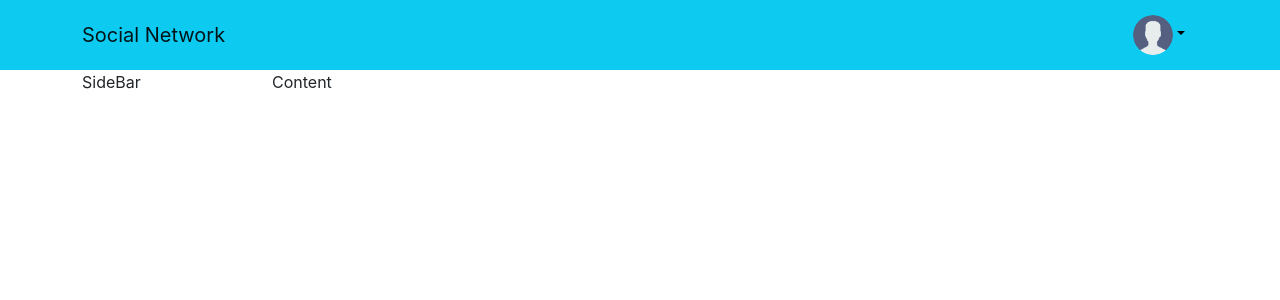
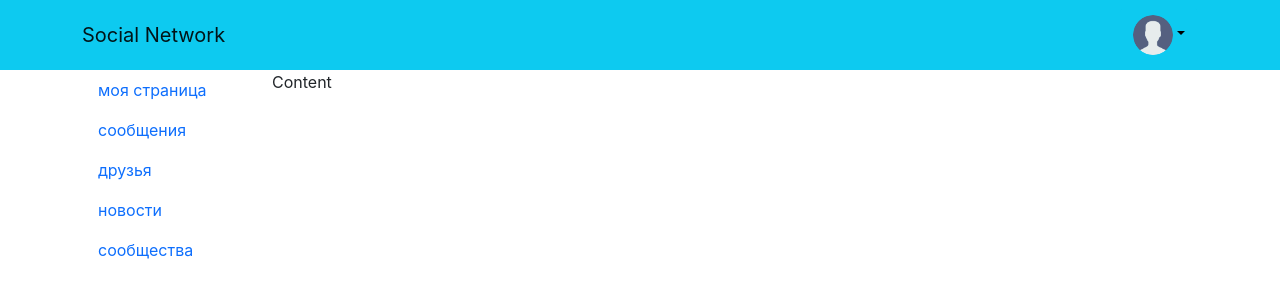
Before and after one commit to tigersv/socialNetwork, a React (Create React App) app: page / in a window 1280 px wide. Shown: the top 300 px of the page. Built offline with nearby package versions, Linux system fonts and the light colour scheme.

Commit message:
added Sidebar

```diff
--- a/src/components/References/MyPage/Main/SideBar.jsx
+++ b/src/components/References/MyPage/Main/SideBar.jsx
@@ -1,9 +1,16 @@
 import React from 'react';
+import {Nav} from 'react-bootstrap'
 
 const SideBar = () => {
     return (
         <div>
-            SideBar
+            <Nav className="flex-column">
+                <Nav.Link eventKey="link-1" href="/my_page">моя страница</Nav.Link>
+                <Nav.Link eventKey="link-2" href="message">сообщения</Nav.Link>
+                <Nav.Link eventKey="link-3" href="friends">друзья</Nav.Link>
+                <Nav.Link eventKey="link-4" href="/news">новости</Nav.Link>
+                <Nav.Link eventKey="link-5" href="community">сообщества</Nav.Link>
+            </Nav>
         </div>
     );
 };
```
